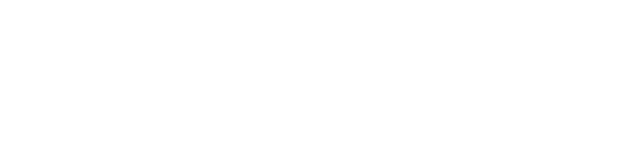
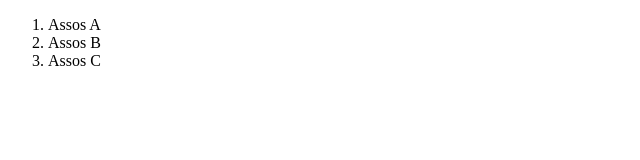
Before and after one commit to nyx-deb/mon-cv, a plain HTML site: page index.html in a window 1280 px wide. Shown: the whole page, without its empty margins (0-640 px from the left). Drawn offline with Linux system fonts and the light colour scheme.

Commit message:
mise en place de la section associations

```diff
--- a/index.html
+++ b/index.html
@@ -7,6 +7,13 @@
     <title>Document</title>
 </head>
 <body>
-
+    <!-- Les associations -->
+     <section>
+        <ol>
+            <li>Assos A</li>
+            <li>Assos B</li>
+            <li>Assos C</li>
+        </ol>
+     </section>
 </body>
 </html>
```
